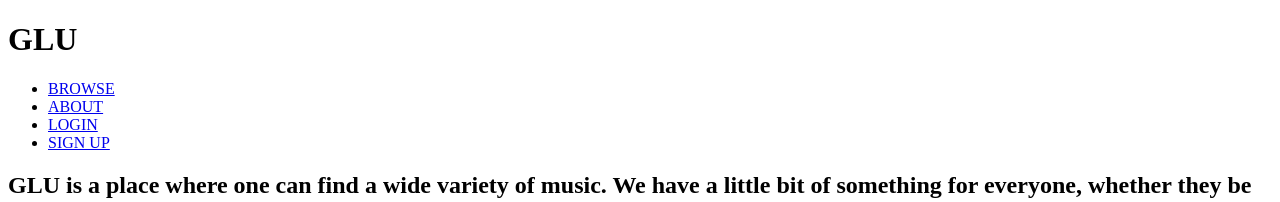
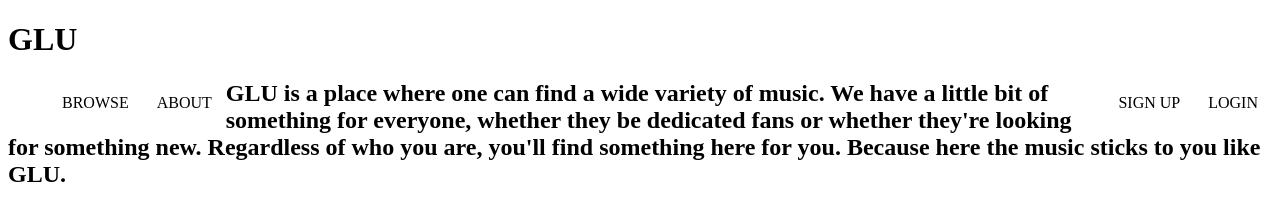
Before and after one commit to JorgeHerreraJr/MusicStreamingSite, a plain HTML site: page src/index.html in a window 1280 px wide. Shown: the top 202 px of the page. Drawn offline with nearby package versions, Linux system fonts and the light colour scheme; files that its build step writes are made by us from their sources.

Commit message:
Resolved issue with MIME type. CSS properly displaying.

```diff
--- a/src/index.html
+++ b/src/index.html
@@ -5,18 +5,18 @@
     <meta charset="UTF-8">
     <meta http-equiv="X-UA-Compatible" content="IE=edge">
     <meta name="viewport" content="width=device-width, initial-scale=1.0">
-    <link rel="stylesheet" href="/public/css/style.css">
+    <link rel="stylesheet" type="text/css" href="/css/style.css">
     <title>Home</title>
 </head>
 
 <body>
-    <header class="navbar">
+    <header>
         <h1>GLU</h1>
-        <ul>
+        <ul class="navbar">
             <li><a href="#">BROWSE</a></li>
             <li><a href="#">ABOUT</a></li>
-            <li><a href="#">LOGIN</a></li>
-            <li><a href="#">SIGN UP</a></li>
+            <li class="right"><a href="#">LOGIN</a></li>
+            <li class="right"><a href="#">SIGN UP</a></li>
         </ul>
     </header>
     <h2 class="welcome">GLU is a place where one can find a wide variety of music.
--- a/src/sass/style.scss
+++ b/src/sass/style.scss
@@ -1,3 +1,17 @@
 ul.navbar {
     list-style-type: none;
+    background-color: #333;
+    li {
+        float: left;
+        a {
+            display: block;
+            color: black;
+            text-align: center;
+            padding: 14px 14px;
+            text-decoration: none;
+        }
+    }
+    li.right {
+        float: right;
+    }
 }
```
Also changed, not shown: 2 other files.
